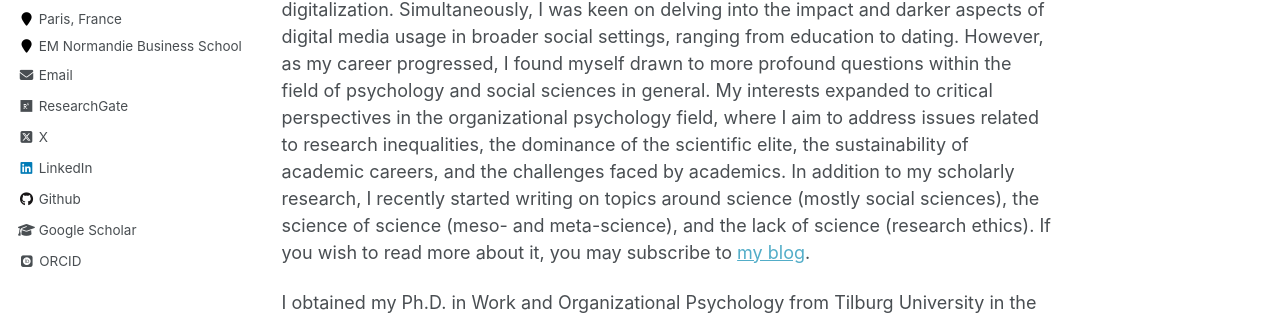
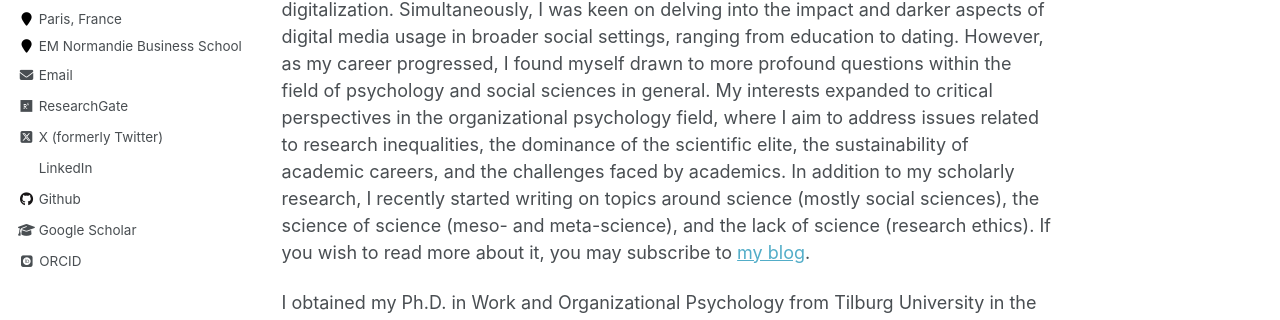
Before and after one commit to maorhan/maorhan.github.io, a Jekyll site: the page built from _pages/about.md, in a window 1280 px wide. Shown: the part 404-724 px from the top of the page. Built offline with Jekyll 4.4.1, drawn with Linux system fonts in a browser that asks for light colours; some web fonts are replaced.

Commit message:
Update author-profile.html

```diff
--- a/_includes/author-profile.html
+++ b/_includes/author-profile.html
@@ -41,7 +41,7 @@
         <li><a href="{{ author.researchgate }}"><i class="fab fa-fw fa-researchgate" aria-hidden="true"></i> ResearchGate</a></li>
       {% endif %}
       {% if author.twitter %}
-         <li><a href="https://x.com/{{ author.twitter }}"><i class="fa-brands fa-fw fa-square-x-twitter" aria-hidden="true"></i> X</a></li>
+         <li><a href="https://x.com/{{ author.twitter }}"><i class="fa-brands fa-fw fa-square-x-twitter" aria-hidden="true"></i> X (formerly Twitter)</a></li>
       {% endif %}
       {% if author.facebook %}
         <li><a href="https://www.facebook.com/{{ author.facebook }}"><i class="fab fa-fw fa-facebook-square" aria-hidden="true"></i> Facebook</a></li>
@@ -50,7 +50,7 @@
         <li><a href="https://plus.google.com/+{{ author.google_plus }}"><i class="fab fa-fw fa-google-plus" aria-hidden="true"></i> Google+</a></li>
       {% endif %}
       {% if author.linkedin %}
-        <li><a href="https://www.linkedin.com/in/{{ author.linkedin }}"><i class="fab fa-fw fa-linkedin" aria-hidden="true"></i> LinkedIn</a></li>
+        <li><a href="https://www.linkedin.com/in/{{ author.linkedin }}"><i class="fa-brands fa-fw fa-square-linkedin" aria-hidden="true"></i> LinkedIn</a></li>
       {% endif %}
       {% if author.xing %}
         <li><a href="https://www.xing.com/profile/{{ author.xing }}"><i class="fab fa-fw fa-xing-square" aria-hidden="true"></i> XING</a></li>
```
